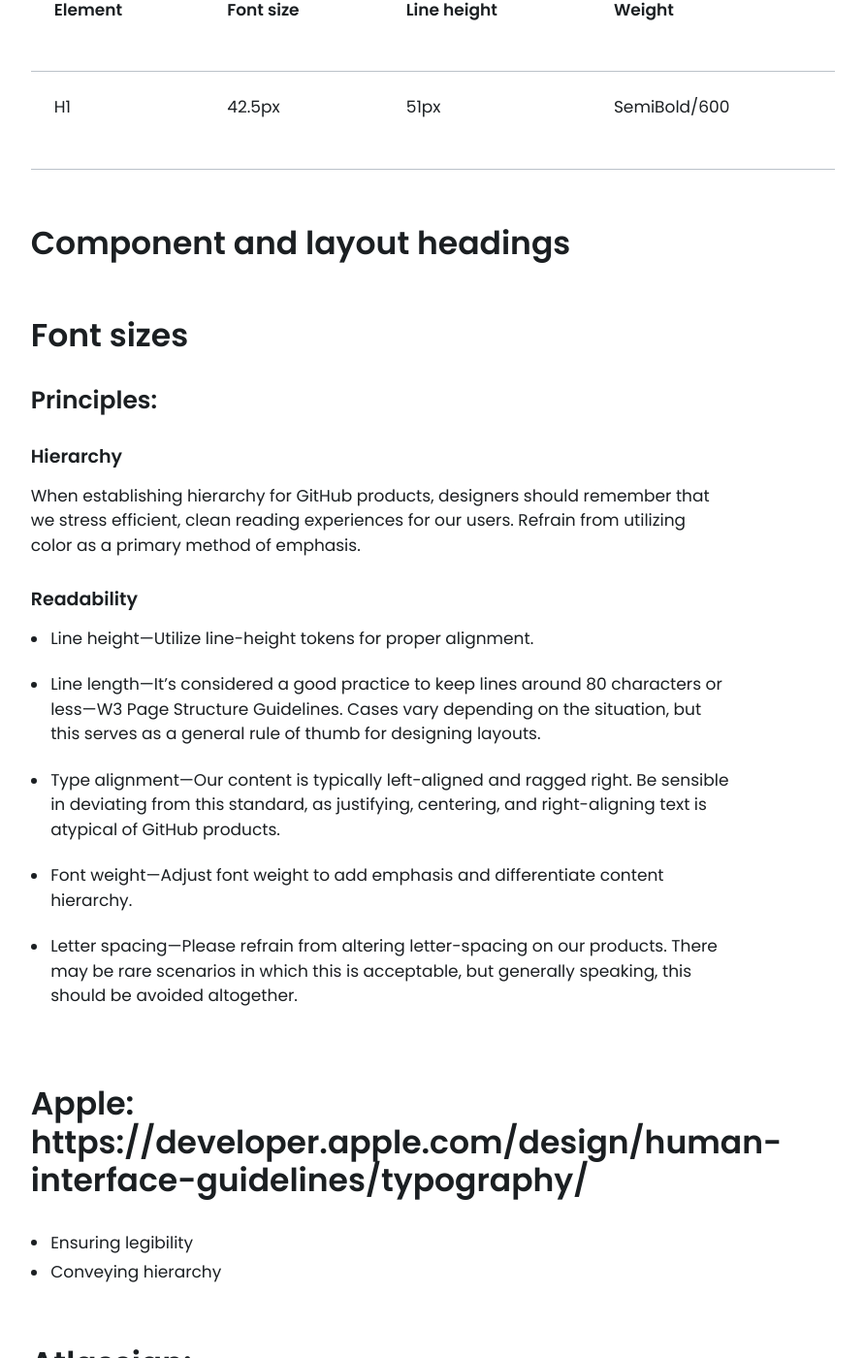
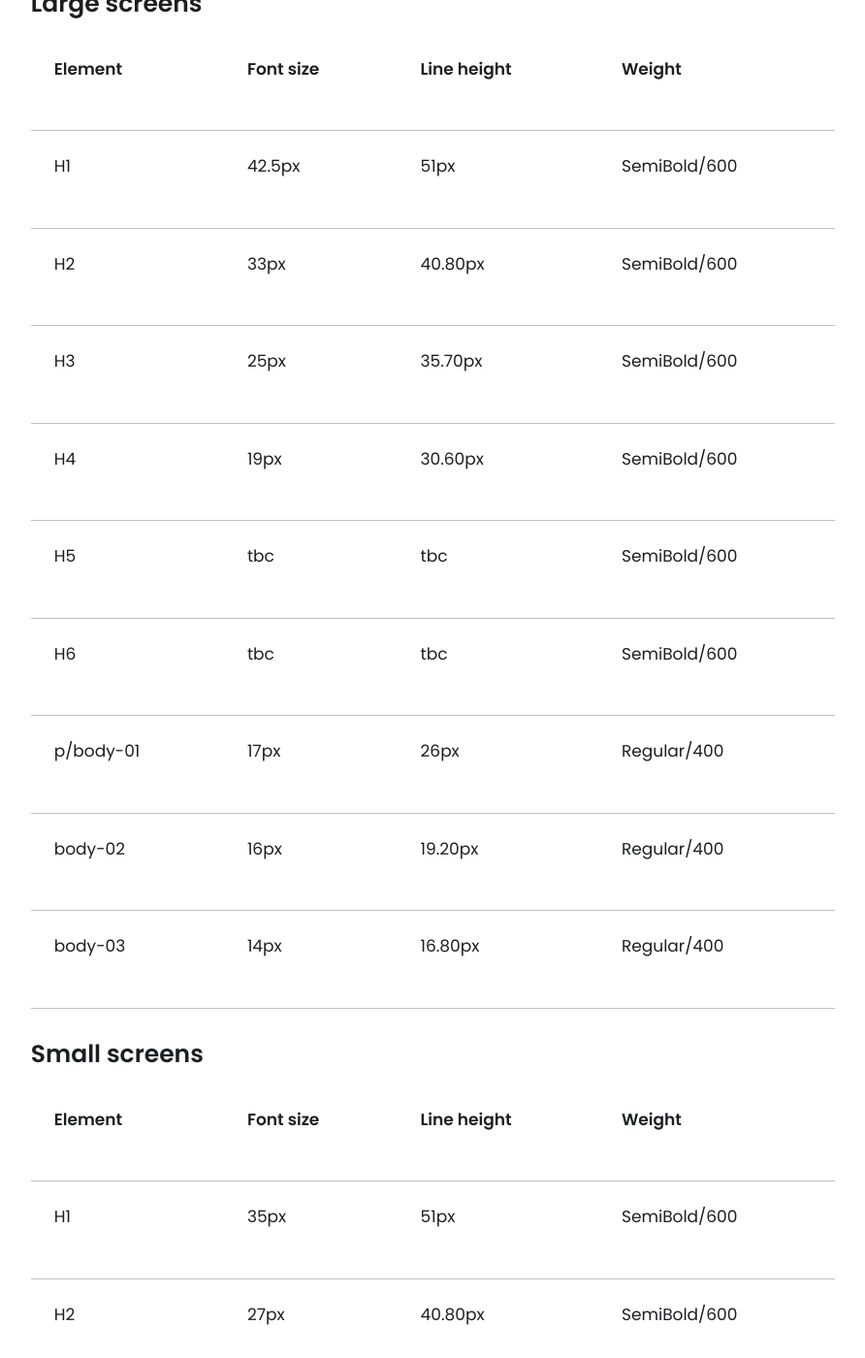
Before and after one commit to Energy-Saving-Trust/Design-System, a Jekyll site: the page built from guidelines/typography.md, in a window 1280 px wide and 1400 px high, scrolled down 1104 px. Shown: the whole window at 97% size, without its empty margins (336-1228 px from the left). Built offline with Jekyll 4.4.1, drawn with Linux system fonts in a browser that asks for light colours; nearby versions of some CDN libraries; some of the changed text lies outside the part shown.

Commit message:
Calcs for the typography

```diff
--- a/guidelines/typography.md
+++ b/guidelines/typography.md
@@ -27,6 +27,8 @@ The type scale changes based on screen size.
 
 The scale for ‘large screens’ is used when the screen is wider than the tablet breakpoint (640px).
 
+### Large screens
+
 <table class="table">
   <thead>
     <tr>
@@ -42,6 +44,123 @@ The scale for ‘large screens’ is used when the screen is wider than the tabl
       <td>42.5px</td>
       <td>51px</td>
       <td>SemiBold/600</td>
+    </tr>
+    <tr>
+      <td>H2</td>
+      <td>33px</td>
+      <td>40.80px</td>
+      <td>SemiBold/600</td>
+    </tr>
+    <tr>
+      <td>H3</td>
+      <td>25px</td>
+      <td>35.70px</td>
+      <td>SemiBold/600</td>
+    </tr>
+    <tr>
+      <td>H4</td>
+      <td>19px</td>
+      <td>30.60px</td>
+      <td>SemiBold/600</td>
+    </tr>
+    <tr>
+      <td>H5</td>
+      <td>tbc</td>
+      <td>tbc</td>
+      <td>SemiBold/600</td>
+    </tr>
+    <tr>
+      <td>H6</td>
+      <td>tbc</td>
+      <td>tbc</td>
+      <td>SemiBold/600</td>
+    </tr>
+    <tr>
+      <td>p/body-01</td>
+      <td>17px</td>
+      <td>26px</td>
+      <td>Regular/400</td>
+    </tr>
+    <tr>
+      <td>body-02</td>
+      <td>16px</td>
+      <td>19.20px</td>
+      <td>Regular/400</td>
+    </tr>
+    <tr>
+      <td>body-03</td>
+      <td>14px</td>
+      <td>16.80px</td>
+      <td>Regular/400</td>
+    </tr>
+  </tbody>
+</table>
+
+### Small screens
+
+<table class="table">
+  <thead>
+    <tr>
+      <th>Element</th>
+      <th>Font size</th>
+      <th>Line height</th>
+      <th>Weight</th>
+    </tr>
+  </thead>
+  <tbody>
+    <tr>
+      <td>H1</td>
+      <td>35px</td>
+      <td>51px</td>
+      <td>SemiBold/600</td>
+    </tr>
+    <tr>
+      <td>H2</td>
+      <td>27px</td>
+      <td>40.80px</td>
+      <td>SemiBold/600</td>
+    </tr>
+    <tr>
+      <td>H3</td>
+      <td>23px</td>
+      <td>35.70px</td>
+      <td>SemiBold/600</td>
+    </tr>
+    <tr>
+      <td>H4</td>
+      <td>19px</td>
+      <td>30.60px</td>
+      <td>SemiBold/600</td>
+    </tr>
+    <tr>
+      <td>H5</td>
+      <td>tbc</td>
+      <td>tbc</td>
+      <td>SemiBold/600</td>
+    </tr>
+    <tr>
+      <td>H6</td>
+      <td>tbc</td>
+      <td>tbc</td>
+      <td>SemiBold/600</td>
+    </tr>
+    <tr>
+      <td>p/body-01</td>
+      <td>17px</td>
+      <td>26px</td>
+      <td>Regular/400</td>
+    </tr>
+    <tr>
+      <td>body-02</td>
+      <td>16px</td>
+      <td>19.20px</td>
+      <td>Regular/400</td>
+    </tr>
+    <tr>
+      <td>body-03</td>
+      <td>14px</td>
+      <td>16.80px</td>
+      <td>Regular/400</td>
     </tr>
   </tbody>
 </table>
```
